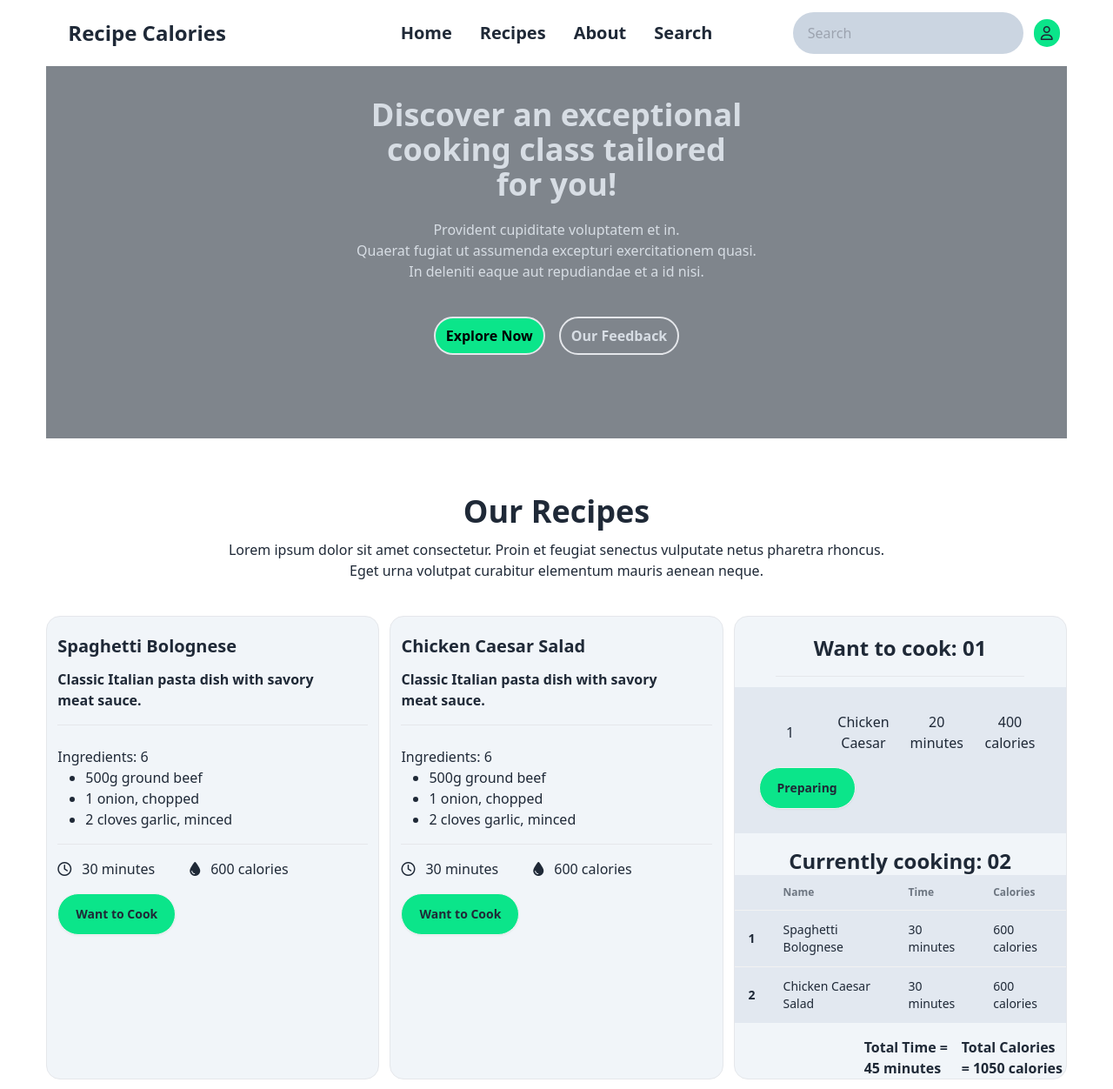
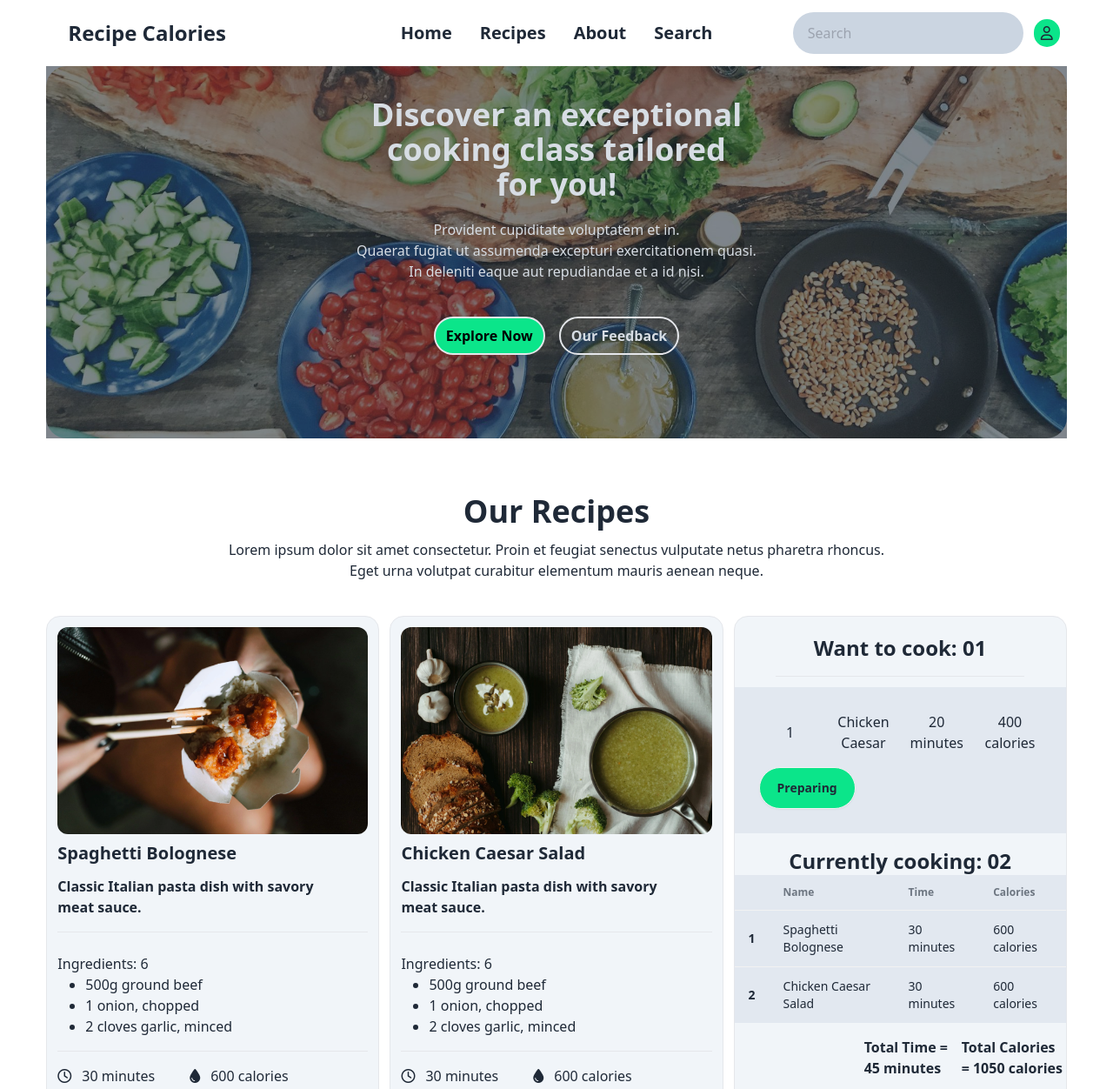
Before and after one commit to mithun950/Cheaf-Table-web, a plain HTML site: page index.html in a window 1280 px wide. Shown: the top 1252 px of the page at 87% size. Drawn offline with nearby package versions, Linux system fonts and the light colour scheme.

Commit message:
first commit

```diff
--- a/index.html
+++ b/index.html
@@ -84,7 +84,7 @@
      <div
   class="hero w-11/12 mx-auto bg-center bg-no-repeat rounded-3xl "
 
-  style="background-image:  url(./B9A7-CHEFS-TABLE/img2.jpeg);">
+  style="background-image:  url(./images/img2.jpeg);">
   <div class="hero-overlay bg-opacity-60"></div>
   <div class="hero-content text-neutral-content text-center">
     <div class="">
@@ -114,7 +114,7 @@
          <div class="grid grid-cols-1 lg:grid-cols-3 gap-3">
         <div class="mt-10 border-[1px] p-3 bg-slate-100 rounded-2xl">
          <div class="w-full ">
-            <img class="rounded-xl" src="./B9A7-CHEFS-TABLE/img3.webp" alt="">
+            <img class="rounded-xl" src="./images/img3.webp" alt="">
          </div>
          <h1 class="text-xl font-bold mt-2">
             Spaghetti Bolognese
@@ -153,7 +153,7 @@
         <!-- 2nd card -->
         <div class="mt-10 border-[1px] p-3 bg-slate-100 rounded-2xl">
             <div class="w-full ">
-               <img class="rounded-xl" src="./B9A7-CHEFS-TABLE/img4.webp" alt="">
+               <img class="rounded-xl" src="./images/img4.webp" alt="">
             </div>
             <h1 class="text-xl font-bold mt-2">
                 Chicken Caesar Salad
```
Also changed, not shown: images/img1.webp (added), images/img2.jpeg (added), images/img3.webp (added), images/img4.webp (added).
